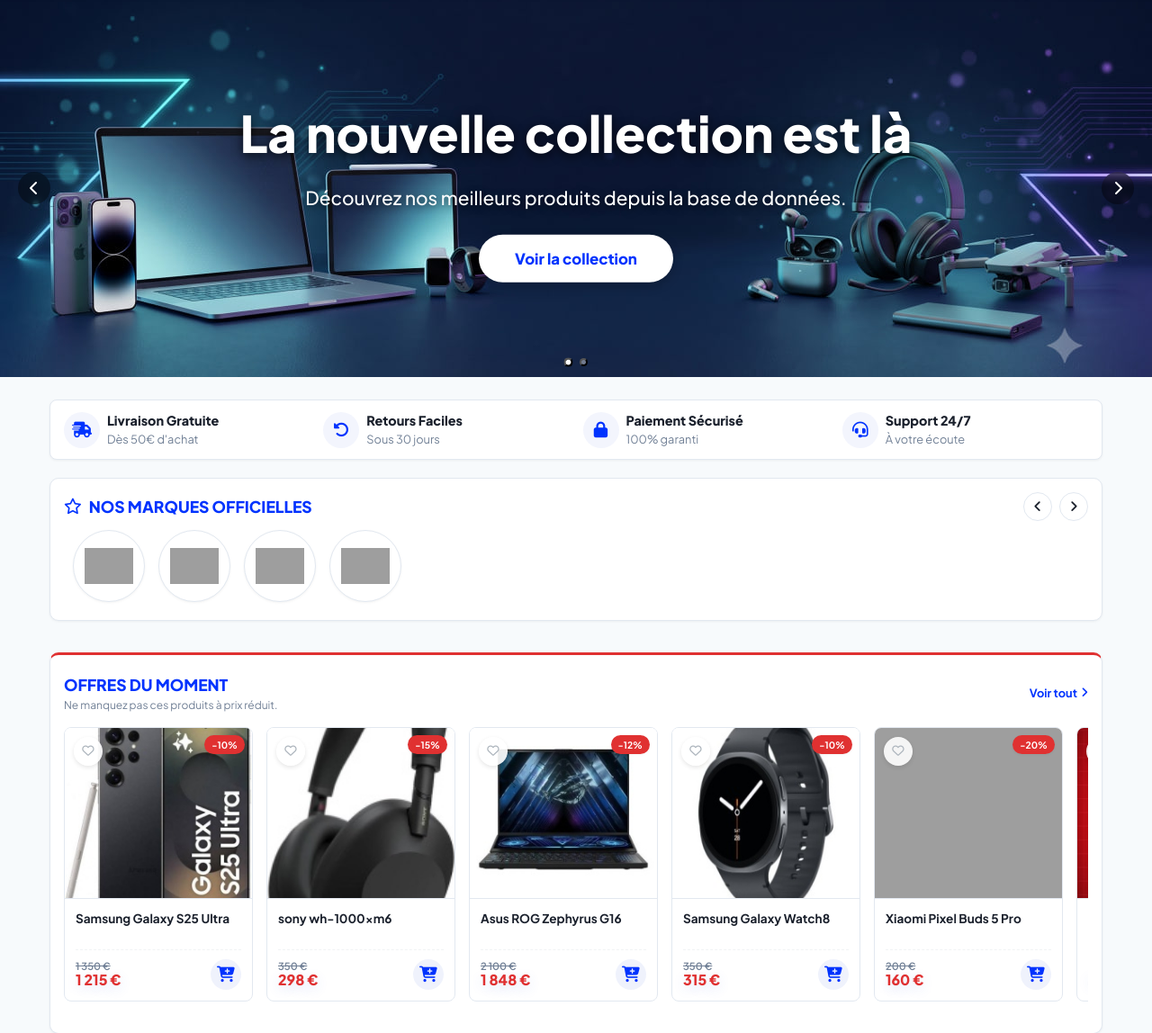
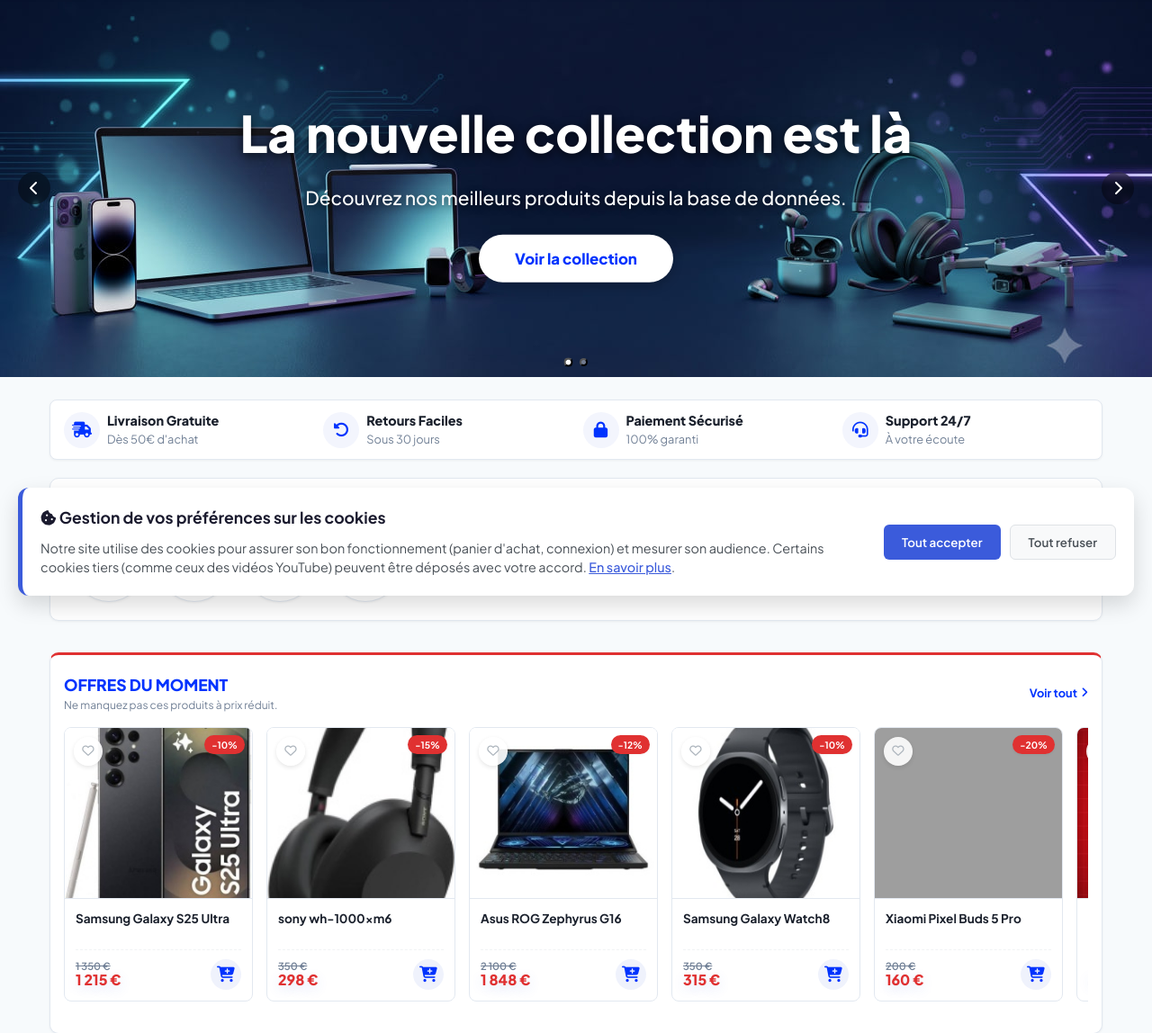
Before and after one commit to jawad-zafari/t-boutique, a PHP site: page /maboutique/ in a window 1280 px wide. Shown: the part 118-1266 px from the top of the page at 90% size. Run offline with PHP 8.4, Linux system fonts and the light colour scheme; data comes from the database, SQL or seed files in the repository; grey boxes labelled with a size stand in for pictures from a placeholder-image service; some libraries are stand-ins or nearby versions; grey boxes are pictures that could not be loaded.

Commit message:
Add cookie consent banner and static pages for legal information

```diff
--- a/controllers/Cart.php
+++ b/controllers/Cart.php
@@ -1,10 +1,5 @@
 <?php
 
-/**
- * Contrôleur Cart (Panier)
- * Gère les actions du panier d'achats via des requêtes AJAX sécurisées (POST & CSRF).
- * Standard DWWM : Séparation des responsabilités et sécurité des flux.
- */
 class Cart extends Controller
 {
     public function __construct()
--- a/scss/_footer.scss
+++ b/scss/_footer.scss
@@ -118,3 +118,103 @@
     text-align: center; padding: 15px; font-size: $font-size-xs;
     border-top: 1px solid $border-color;
 }
+/* ======================================================= */
+/* BANNIÈRE DE CONSENTEMENT COOKIES (RGPD & RGAA)           */
+/* ======================================================= */
+.cookie-banner-modern {
+    position: fixed;
+    bottom: 20px;
+    left: 20px;
+    right: 20px;
+    background-color: #ffffff;
+    box-shadow: 0 10px 25px rgba(0, 0, 0, 0.15);
+    border-radius: 12px;
+    z-index: 99999;
+    padding: 20px;
+    border-left: 5px solid #3b5bdb;
+    display: flex;
+    flex-direction: column;
+    transform: translateY(150%);
+    transition: transform 0.5s cubic-bezier(0.4, 0, 0.2, 1);
+}
+
+.cookie-banner-modern.show {
+    transform: translateY(0);
+}
+
+.cookie-banner-modern.is-hidden {
+    display: none;
+}
+
+.cookie-banner-content {
+    display: flex;
+    justify-content: space-between;
+    align-items: center;
+    gap: 20px;
+}
+
+.cookie-text h4 {
+    margin: 0 0 10px 0;
+    font-size: 1.1rem;
+    color: #1a1a2e;
+}
+
+.cookie-text p {
+    margin: 0;
+    font-size: 0.9rem;
+    color: #495057;
+    line-height: 1.5;
+}
+
+.cookie-policy-link {
+    color: #3b5bdb;
+    text-decoration: underline;
+    font-weight: 500;
+}
+
+.cookie-actions {
+    display: flex;
+    gap: 10px;
+    flex-shrink: 0;
+}
+
+.btn-cookie-accept,
+.btn-cookie-reject {
+    padding: 10px 20px;
+    border: none;
+    border-radius: 6px;
+    font-weight: 600;
+    cursor: pointer;
+    transition: all 0.2s ease;
+}
+
+.btn-cookie-accept {
+    background-color: #3b5bdb;
+    color: #ffffff;
+}
+
+.btn-cookie-accept:hover {
+    background-color: #2747a8;
+}
+
+.btn-cookie-reject {
+    background-color: #f8f9fa;
+    color: #495057;
+    border: 1px solid #dee2e6;
+}
+
+.btn-cookie-reject:hover {
+    background-color: #e9ecef;
+}
+
+@media (max-width: 768px) {
+    .cookie-banner-content {
+        flex-direction: column;
+        align-items: flex-start;
+    }
+
+    .cookie-actions {
+        width: 100%;
+        justify-content: flex-end;
+    }
+}
--- a/views/footer.php
+++ b/views/footer.php
@@ -58,6 +58,7 @@ $csrfToken = Model::sessionGet('csrf_token') ?: '';
                     <li><a href="<?= URL ?>Page/returns">Retours et remboursements</a></li>
                     <li><a href="<?= URL ?>Page/terms">Conditions générales d'utilisation</a></li>
                     <li><a href="<?= URL ?>Page/privacy">Politique de confidentialité</a></li>
+                    <li><a href="<?= URL ?>Page/legal">Mentions légales</a></li>
                 </ul>
             </div>
 
@@ -89,7 +90,21 @@ $csrfToken = Model::sessionGet('csrf_token') ?: '';
     <div class="footer-bottom">
         &copy; <?= date('Y') ?> Tous droits réservés. Conçu avec soin pour la meilleure expérience d'achat.
     </div>
-
+<div id="cookieConsentBanner" class="cookie-banner-modern is-hidden" role="dialog" aria-live="polite" aria-label="Bannière de consentement aux cookies">
+    <div class="cookie-banner-content">
+        <div class="cookie-text">
+            <h4><i class="fa-solid fa-cookie-bite" aria-hidden="true"></i> Gestion de vos préférences sur les cookies</h4>
+            <p>
+                Notre site utilise des cookies pour assurer son bon fonctionnement (panier d'achat, connexion) et mesurer son audience. Certains cookies tiers (comme ceux des vidéos YouTube) peuvent être déposés avec votre accord.
+                <a href="<?= URL ?>Page/privacy" class="cookie-policy-link">En savoir plus</a>.
+            </p>
+        </div>
+        <div class="cookie-actions">
+            <button type="button" id="btnAcceptCookies" class="btn-cookie-accept">Tout accepter</button>
+            <button type="button" id="btnRejectCookies" class="btn-cookie-reject">Tout refuser</button>
+        </div>
+    </div>
+</div>
 </footer>
 
 <script src="<?= URL ?>public/assets/js/global.js" defer></script>
--- /dev/null
+++ b/views/page/legal.php
@@ -0,0 +1,4 @@
+<div class="container" style="padding: 100px 20px; min-height: 50vh;">
+    <h1>Mentions Légales</h1>
+    <p>Le contenu légal de notre boutique sera bientôt disponible ici...</p>
+</div>
```
Also changed, not shown: controllers/Page.php (added, +57 -0 lines), core/app.php (+3 -8 lines), core/config.php (+3 -14 lines), core/model.php (+11 -15 lines), models/ModelLogin.php (+4 -4 lines), models/ModelRegister.php (+4 -13 lines), views/register/register.php (+1 -6 lines), public/assets/css/main.css, public/assets/js/global.js, views/page/conditions.php (added), views/page/faq.php (added), views/page/privacy.php (added), views/page/returns.php (added), views/page/terms.php (added).
